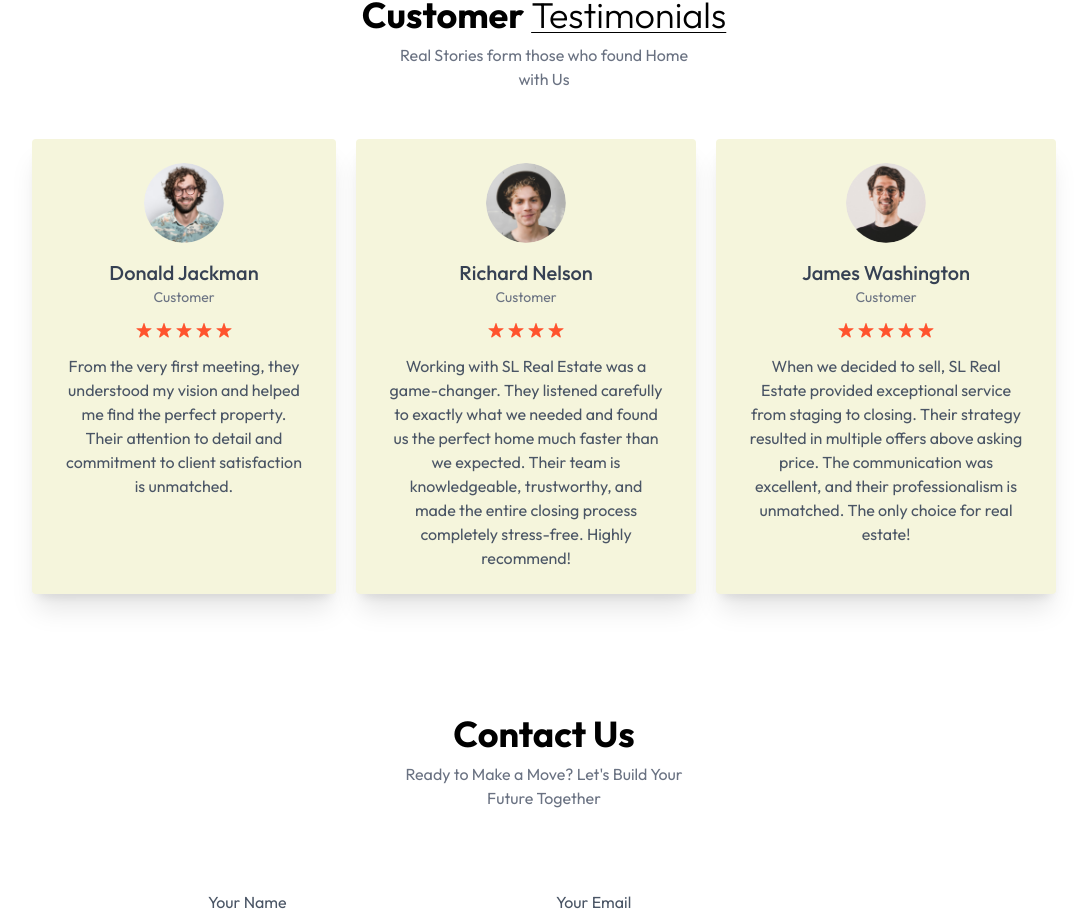
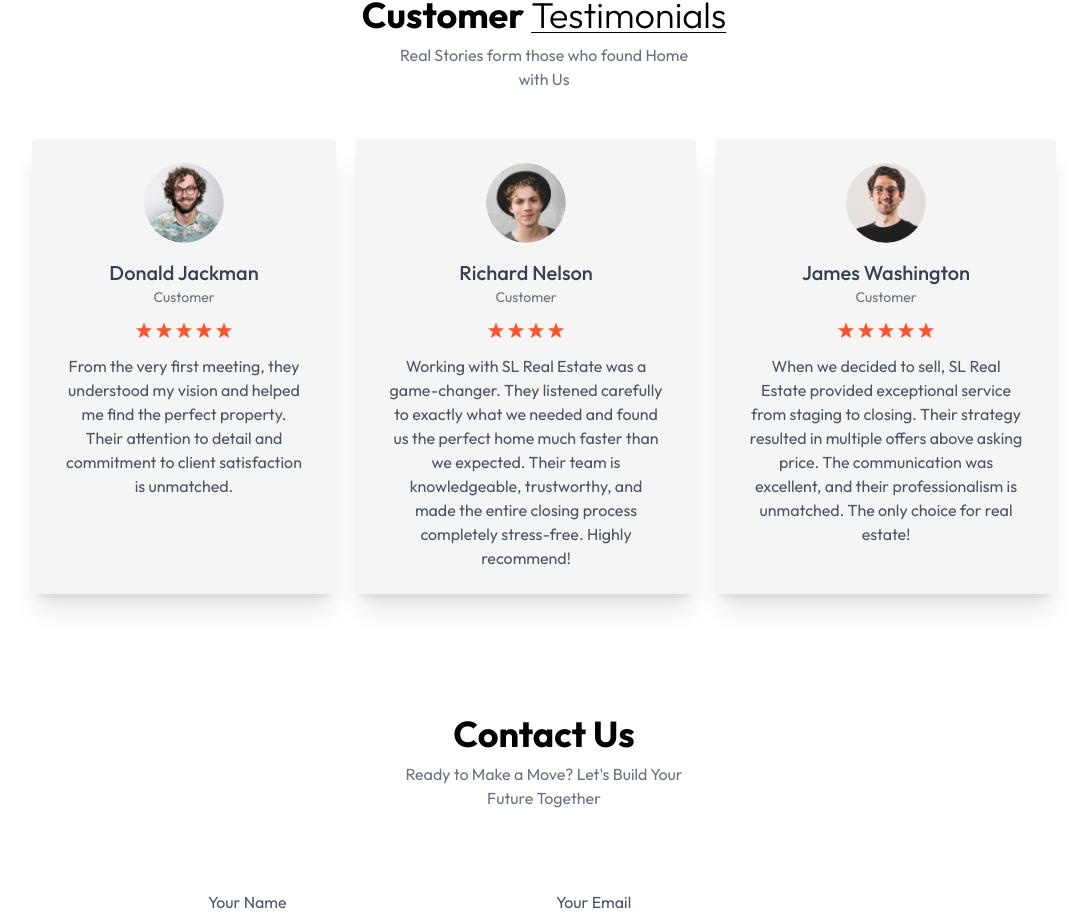
Before and after one commit to taiye-aa/SL-Real-Estate-Website, a React (Vite) app: page / in a window 1280 px wide. Shown: the part 2493-3413 px from the top of the page, without its empty margins (96-1183 px from the left). Built offline with nearby package versions, Linux system fonts and the light colour scheme; no server answers.

Commit message:
test colors

```diff
--- a/src/components/Testimonials.jsx
+++ b/src/components/Testimonials.jsx
@@ -18,7 +18,7 @@ const Testimonials = () => {
            <div className='flex flex-col gap-5 sm:flex-row'>
                  {testimonials.map((testimonial, id)=>{
                 return(
-                    <div key={id} className=' max-w-[340px] shadow-xl bg-[#F5F5DC] rounded px-8 py-6 text-center'>
+                    <div key={id} className=' max-w-[340px] shadow-xl bg-[#F5F5F5] rounded px-8 py-6 text-center'>
                         <img className='w-20 h-20 rounded-full mx-auto mb-4'src={testimonial.image} alt={testimonial.alt} />
                         <h2 className='text-lg sm:text-xl text-gray-700 font-medium'>{testimonial.name}</h2>
                         <p className='text-gray-500 mb-4 text-sm'>{testimonial.title}</p>
```
